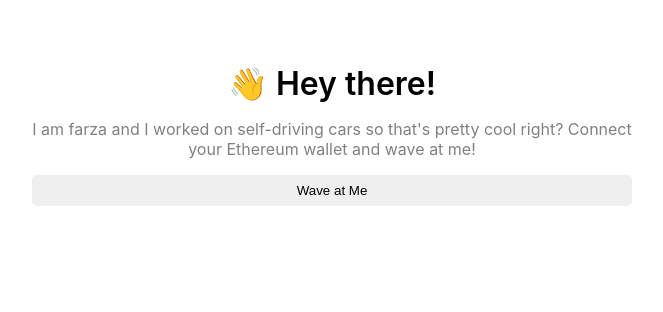
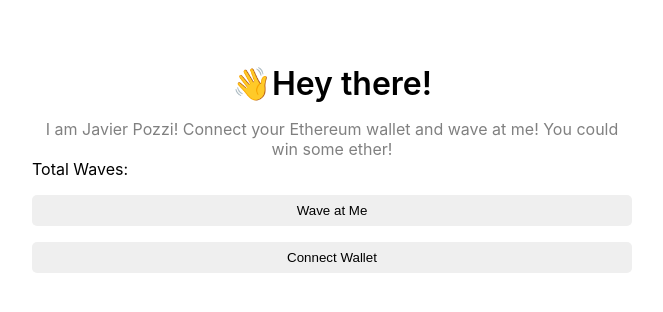
Before and after one commit to javierpozzi/wave-portal, a React (Create React App) app in the folder client/: page / in a window 1280 px wide. Shown: the top 312 px of the page, without its empty margins (308-971 px from the left). Built offline with nearby package versions, Linux system fonts and the light colour scheme; the HTML template or start-up script is replaced by a standard one.

Commit message:
Integrate contract with react dapp

```diff
--- a/client/src/App.js
+++ b/client/src/App.js
@@ -1,28 +1,126 @@
-import * as React from "react";
+import React, { useEffect, useState } from "react";
 import { ethers } from "ethers";
-import './App.css';
+import wavePortalArtifact from "./artifacts/WavePortal.json";
+import "./App.css";
 
 export default function App() {
+  const contractAddress = "0x4afdc68B1d2E5974Ce059852E52f13fAFC890217";
+  const { ethereum } = window;
+  const [currentAccount, setCurrentAccount] = useState("");
+  const [totalWaves, setTotalWaves] = useState(null);
 
-  const wave = () => {
+  const checkIfWalletIsConnected = async () => {
+    try {
+      if (!ethereum) {
+        console.log("Make sure you have metamask!");
+        return;
+      } else {
+        console.log("We have the ethereum object", ethereum);
+      }
 
-  }
+      /*
+       * Check if we're authorized to access the user's wallet
+       */
+      const accounts = await ethereum.request({ method: "eth_accounts" });
+
+      if (accounts.length !== 0) {
+        const account = accounts[0];
+        console.log("Found an authorized account:", account);
+        setCurrentAccount(account);
+      } else {
+        console.log("No authorized account found");
+      }
+    } catch (error) {
+      console.log(error);
+    }
+  };
+
+  const connectWallet = async () => {
+    try {
+      if (!ethereum) {
+        alert("Get MetaMask!");
+        return;
+      }
+
+      const accounts = await ethereum.request({ method: "eth_requestAccounts" });
+
+      console.log("Connected", accounts[0]);
+      setCurrentAccount(accounts[0]);
+    } catch (error) {
+      console.log(error);
+    }
+  };
+
+  const getTotalWaves = async () => {
+    try {
+      const provider = new ethers.providers.Web3Provider(ethereum);
+      const signer = provider.getSigner();
+      const wavePortalContract = new ethers.Contract(contractAddress, wavePortalArtifact.abi, signer);
+      const totalWaves = await wavePortalContract.getTotalWaves();
+      setTotalWaves(totalWaves.toNumber());
+    } catch (error) {
+      console.log(error);
+    }
+  };
+
+  const wave = async () => {
+    try {
+      if (ethereum) {
+        const provider = new ethers.providers.Web3Provider(ethereum);
+        const signer = provider.getSigner();
+        const wavePortalContract = new ethers.Contract(contractAddress, wavePortalArtifact.abi, signer);
+
+        let count = await wavePortalContract.getTotalWaves();
+        console.log("Retrieved total wave count...", count.toNumber());
+
+        const waveTxn = await wavePortalContract.wave();
+        console.log("Mining...", waveTxn.hash);
+
+        await waveTxn.wait();
+        console.log("Mined -- ", waveTxn.hash);
+
+        count = await wavePortalContract.getTotalWaves();
+        console.log("Retrieved total wave count...", count.toNumber());
+      } else {
+        console.log("Ethereum object doesn't exist!");
+      }
+    } catch (error) {
+      console.log(error);
+    }
+  };
+
+  useEffect(() => {
+    checkIfWalletIsConnected();
+  }, []);
+
+  useEffect(() => {
+    getTotalWaves();
+  }, []);
 
   return (
     <div className="mainContainer">
-
       <div className="dataContainer">
         <div className="header">
-        👋 Hey there!
+          <span role="img" aria-label="Wave">
+            👋
+          </span>
+          Hey there!
         </div>
 
         <div className="bio">
-        I am farza and I worked on self-driving cars so that's pretty cool right? Connect your Ethereum wallet and wave at me!
+          I am Javier Pozzi! Connect your Ethereum wallet and wave at me! You could win some ether!
         </div>
+
+        <div className="totalWaves">Total Waves: {totalWaves}</div>
 
         <button className="waveButton" onClick={wave}>
           Wave at Me
         </button>
+        {!currentAccount && (
+          <button className="waveButton" onClick={connectWallet}>
+            Connect Wallet
+          </button>
+        )}
       </div>
     </div>
   );
```
Also changed, not shown: 2 other files (tests, documents, lock files or other folders).
